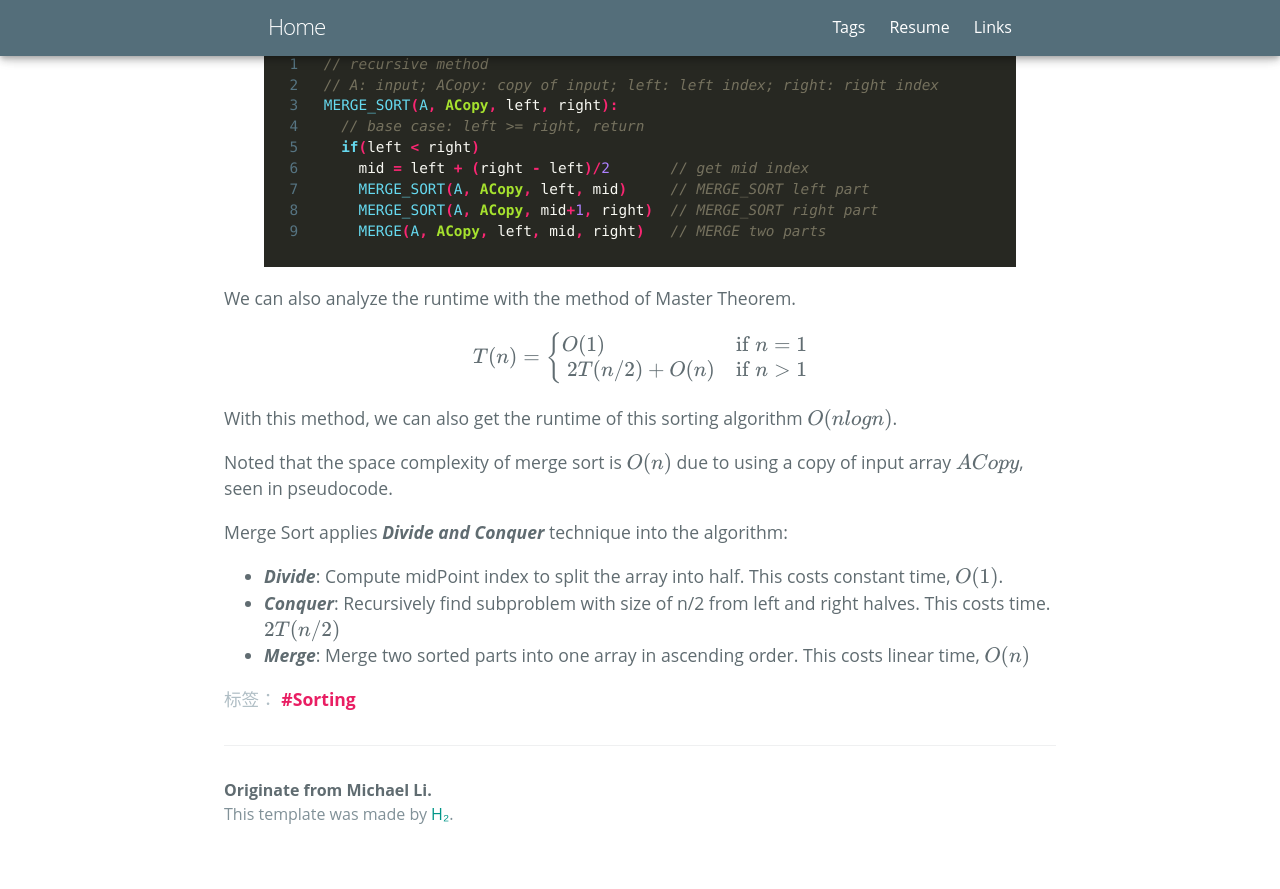
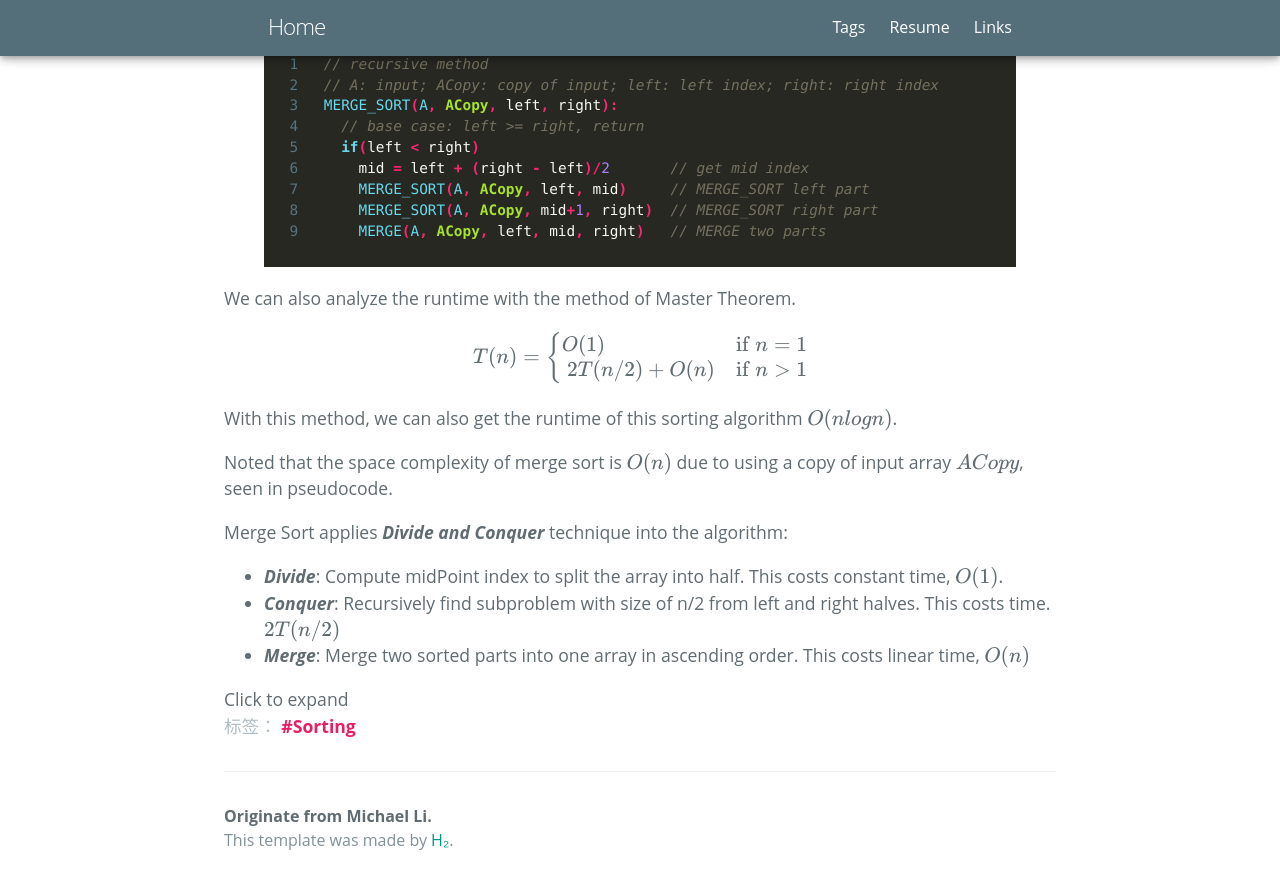
Before and after one commit to zl323/zl323.github.io, a Jekyll site: the page built from _posts/2020-05-13-Merge-Sort.md, in a window 1280 px wide and 900 px high, scrolled down 1245 px. Shown: the top 889 px of the window. Built offline with Jekyll 4.4.1, drawn with Linux system fonts in a browser that asks for light colours; some web fonts are replaced; formulas are drawn with MathJax 3.

Commit message:
edit merge sort

```diff
--- a/_posts/2020-05-13-Merge-Sort.md
+++ b/_posts/2020-05-13-Merge-Sort.md
@@ -42,3 +42,10 @@
 - ***Divide***: Compute midPoint index to split the array into half. This costs constant time, $O(1)$.
 - ***Conquer***: Recursively find subproblem with size of n/2 from left and right halves. This costs time. $2T(n/2)$
 - ***Merge***: Merge two sorted parts into one array in ascending order. This costs linear time, $O(n)$
+
+<details>
+<summary>Click to expand</summary>
+
+whatever
+
+</details>
```
